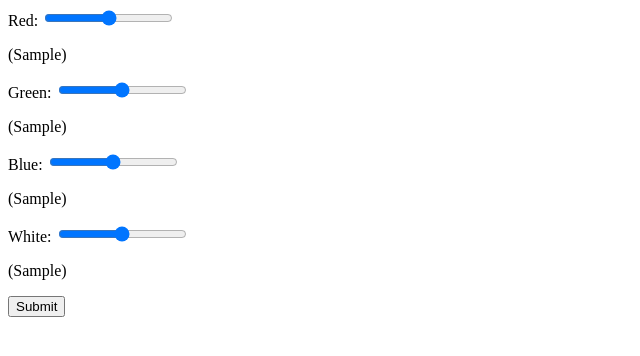
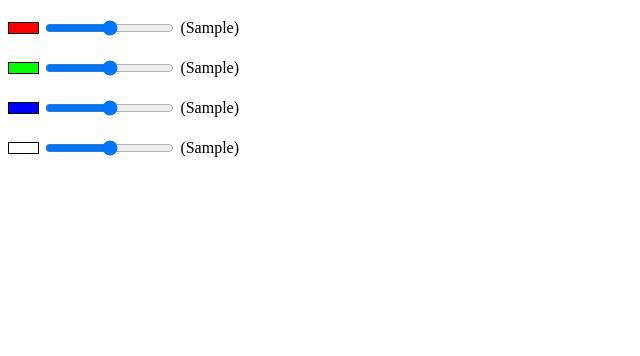
Before and after one commit to bridger-herman/automation, a Flask app: template server/templates/index.html in a window 1280 px wide. Shown: the top 356 px of the page, without its empty margins (0-640 px from the left). Run offline with Flask 2, Linux system fonts and the light colour scheme; the template is opened without the code that fills it: most values are stand-ins (such as "Sample title", 1, 10 or a date in 2020); parts of the project's set-up code (start-up, migrations or seed data) failed here and were passed over; some libraries are stand-ins or nearby versions.

Commit message:
Slightly better interface for single-color changing

```diff
--- a/server/static/css/master.css
+++ b/server/static/css/master.css
@@ -2,3 +2,14 @@ form {
   display: flex;
   flex-direction: column;
 }
+form * {
+  padding: 5px 0;
+  display: inline-block;
+  vertical-align: middle;
+}
+
+.color-box {
+  width: 4ex;
+  height: 100%;
+  border: black 1px solid;
+}
--- a/server/static/js/index.js
+++ b/server/static/js/index.js
@@ -2,6 +2,10 @@ function init() {
   $('.color-input').on('change', function(event) {
     $(event.target).parent().parent().submit();
   })
+  let boxes = $('.color-box');
+  boxes.each(function(i) {
+    $(boxes[i]).css('background-color', $(boxes[i]).attr('data-color'));
+  });
 }
 
 document.onload = init();
--- a/server/templates/index.html
+++ b/server/templates/index.html
@@ -2,38 +2,41 @@
 <html>
   <head>
     <meta charset="utf-8">
-    <link rel="stylesheet" href="{{ url_for('static', filename='css/master.css') }}">
+    <link rel="stylesheet" href="../static/css/master.css">
+    <!-- <link rel="stylesheet" href="{{ url_for('static', filename='css/master.css') }}"> -->
+    <!-- TODO useful? https://stackoverflow.com/questions/40312216/converting-rgb-to-rgbw -->
     <title>Simple</title>
   </head>
   <body>
+    <div class="led-input-container" id="single-led">
       <form method="post">
         <div>
-        <label for="red">Red:</label>
+          <div class="color-box" data-color="#ff0000"></div>
           <input class="color-input" type="range" name="red" value="{{red_value}}" min="0" max="255">
-        <p>({{red_value}})</p>
+          <div>({{red_value}})</div>
         </div>
         <div>
-        <label for="green">Green:</label>
+          <div class="color-box" data-color="#00ff00"></div>
           <input class="color-input" type="range" name="green" value="{{green_value}}" min="0" max="255">
-        <p>({{green_value}})</p>
+          <div>({{green_value}})</div>
         </div>
         <div>
-        <label for="blue">Blue:</label>
+          <div class="color-box" data-color="#0000ff"></div>
           <input class="color-input" type="range" name="blue" value="{{blue_value}}" min="0" max="255">
-        <p>({{blue_value}})</p>
+          <div>({{blue_value}})</div>
         </div>
         <div>
-        <label for="white">White:</label>
+          <div class="color-box" data-color="#ffffff"></div>
           <input class="color-input" type="range" name="white" value="{{white_value}}" min="0" max="255">
-        <p>({{white_value}})</p>
-      </div>
-      <div>
-        <input type="submit">
+          <div>({{white_value}})</div>
         </div>
       </form>
+    </div>
+
     <script
         src="https://ajax.googleapis.com/ajax/libs/jquery/3.2.1/jquery.min.js">
     </script>
-    <script type="text/javascript" src="{{ url_for('static', filename='js/index.js') }}"></script>
+    <script type="text/javascript" src="../static/js/index.js"></script>
+    <!-- <script type="text/javascript" src="{{ url_for('static', filename='js/index.js') }}"></script> -->
   </body>
 </html>
```
Lines whose indentation alone changed are shown as unchanged.
